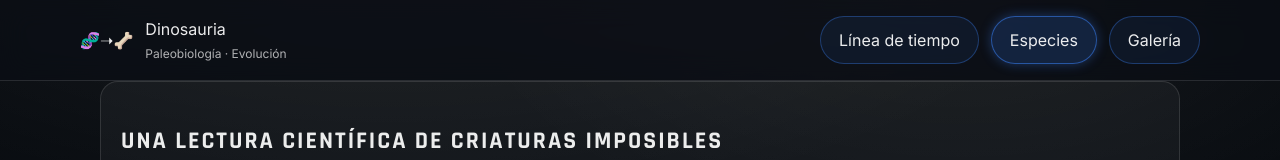
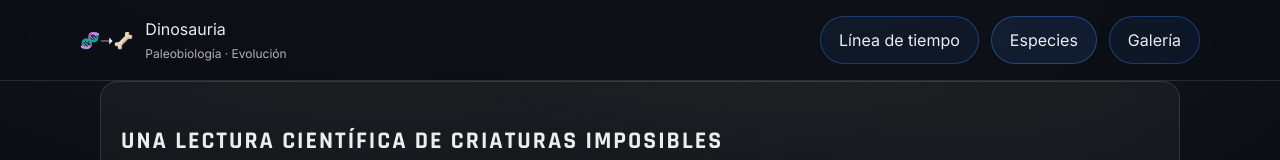
Before and after one commit to lu-developer476/Dinosauria, a React (Vite) app: page / in a window 1280 px wide. Shown: the top 160 px of the page. Built offline with nearby package versions, Linux system fonts and the light colour scheme.

Commit message:
styles.css

```diff
--- a/src/styles.css
+++ b/src/styles.css
@@ -76,9 +76,8 @@ section[id]{scroll-margin-top:90px}
 }
 
 .nav-primary{
-  background:rgba(59,130,246,0.18);
-  box-shadow: 0 0 12px rgba(59,130,246,0.35);
-  border-color:rgba(59,130,246,0.55);
+  background: rgba(59,130,246,0.12);
+  border-color: rgba(59,130,246,0.4);
 }
 
 .nav-primary:hover{
```
